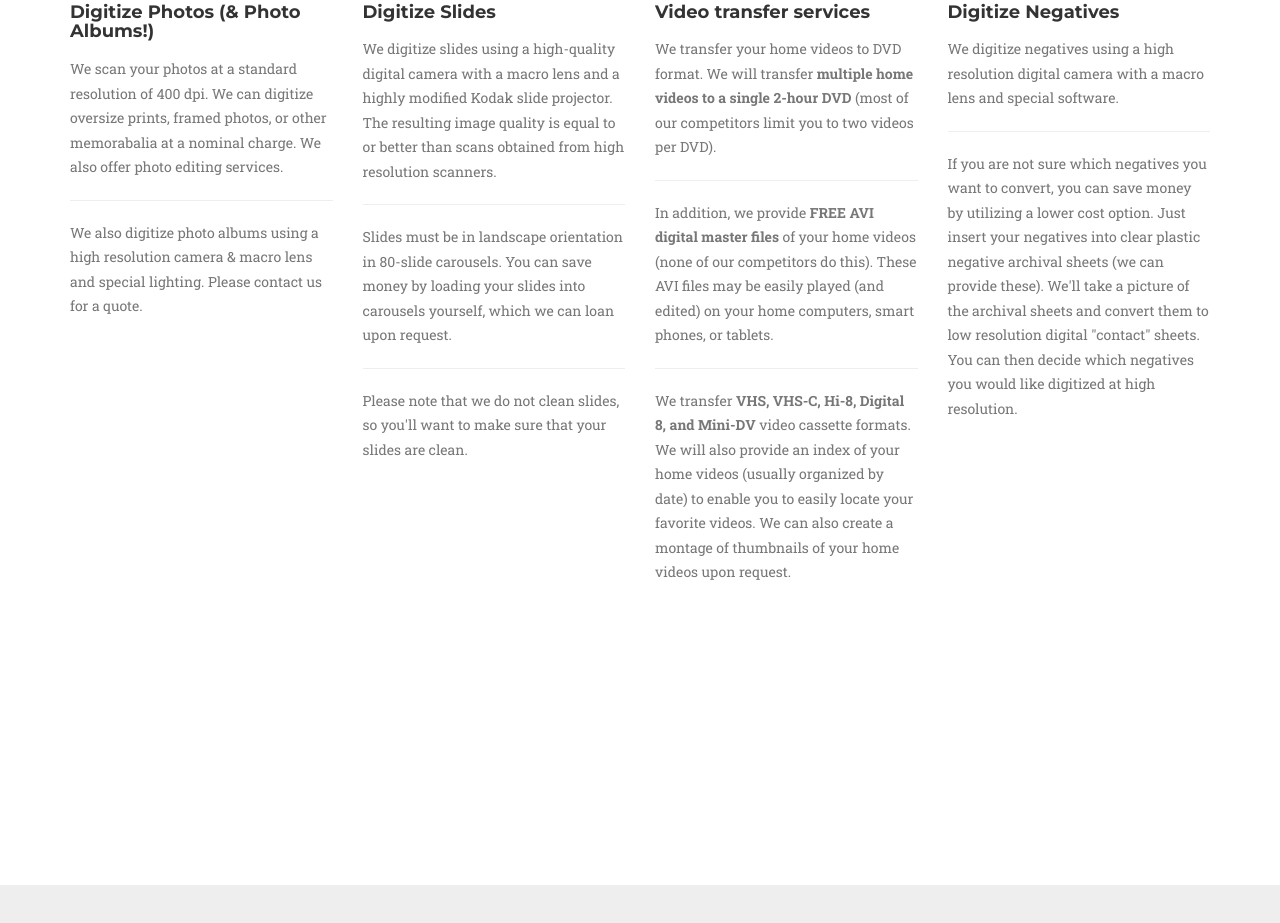
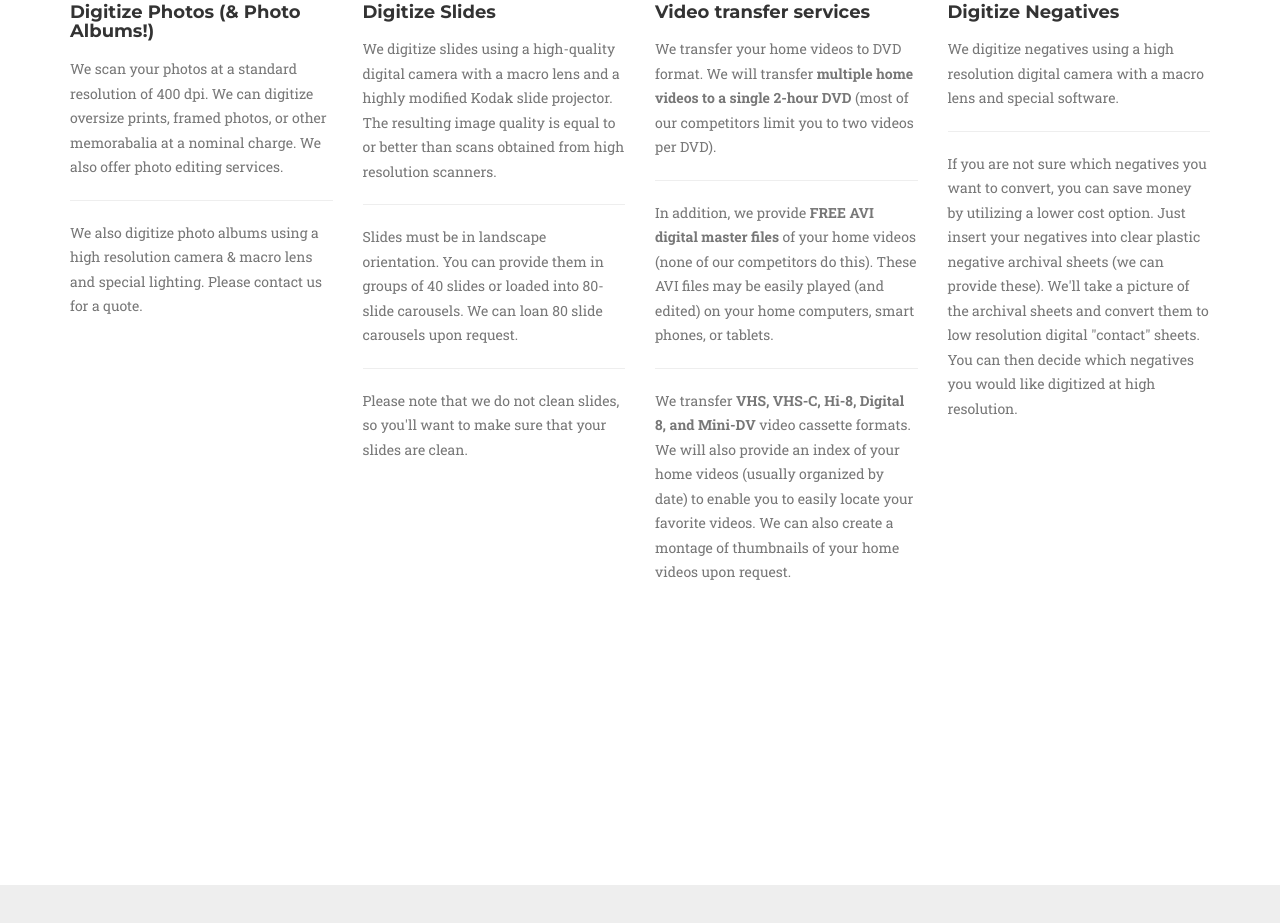
Before and after one commit to pandapix/pandapix.github.io, a website: page index.html in a window 1280 px wide. Shown: the part 1264-2187 px from the top of the page. Drawn offline with nearby package versions, Linux system fonts and the light colour scheme; grey boxes are pictures that could not be loaded; a web font is replaced by a local one.

Commit message:
Update index.html

```diff
--- a/index.html
+++ b/index.html
@@ -128,7 +128,7 @@
                     <h4 class="service-heading">Digitize Slides</h4>
                     <p class="text-muted">We digitize slides using a high-quality digital camera with a macro lens and a highly modified Kodak slide projector.  The resulting image quality is equal to or better than scans obtained from high resolution scanners.
 			    <hr>
-			    <p class="text-muted">Slides must be in landscape orientation in 80-slide carousels.  You can save money by loading your slides into carousels yourself, which we can loan upon request.</p>
+			    <p class="text-muted">Slides must be in landscape orientation.  You can provide them in groups of 40 slides or loaded into 80-slide carousels.  We can loan 80 slide carousels upon request.</p>
 					<hr>
 					<p class="text-muted">Please note that we do not clean slides, so you'll want to make sure that your slides are clean.</p>
                 </div>
```
